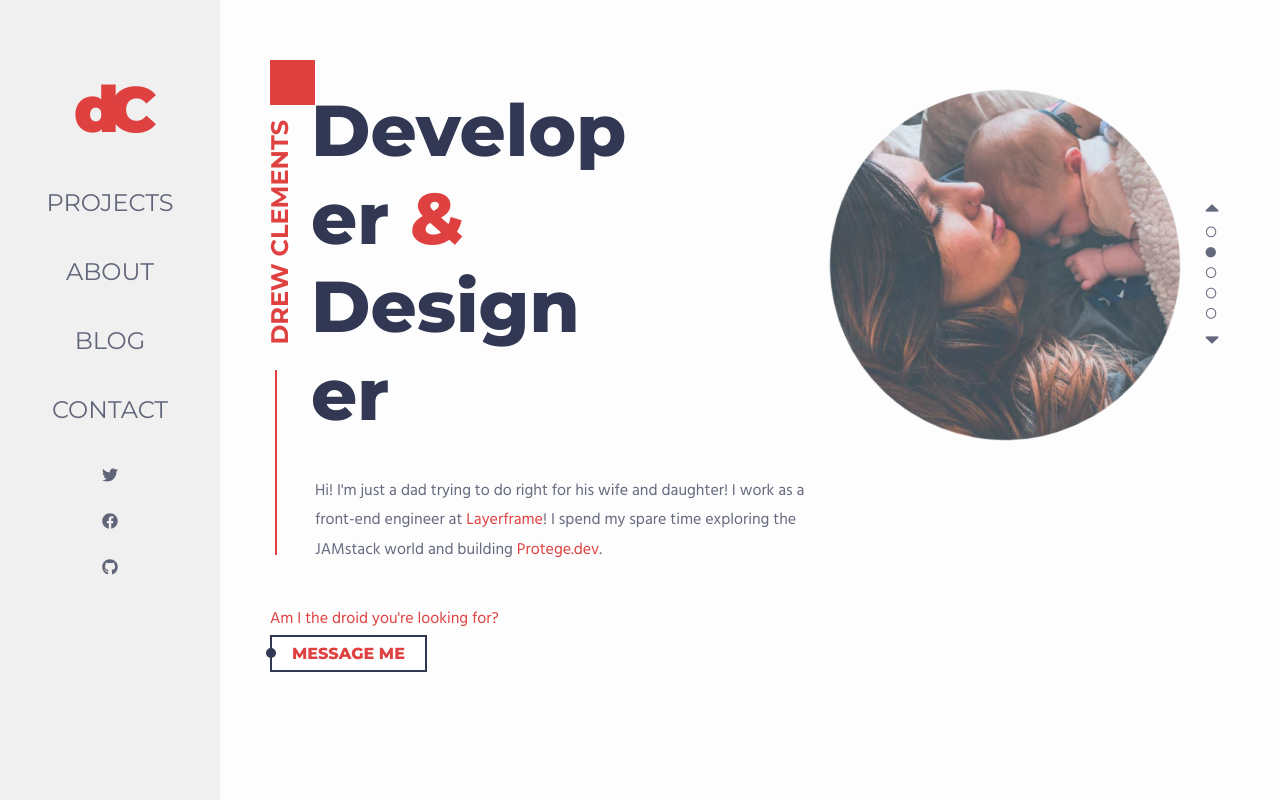
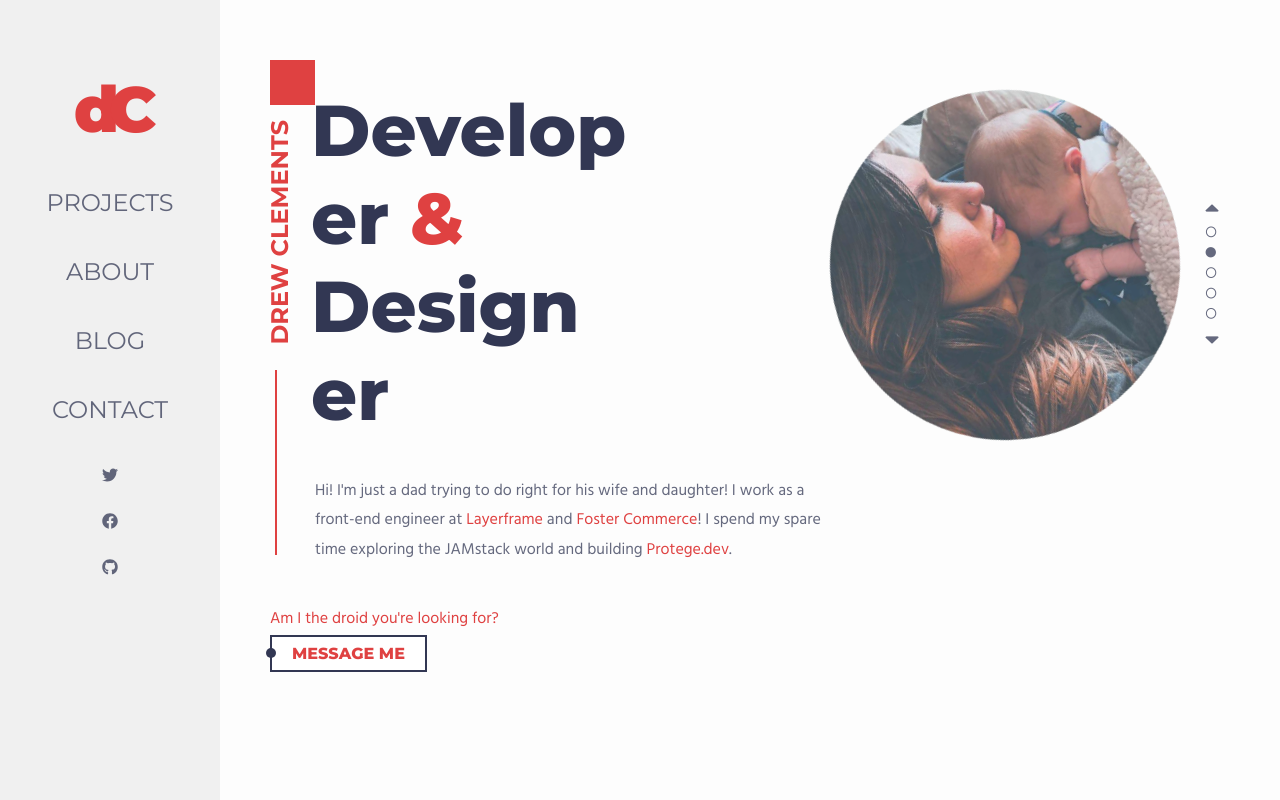
Before and after one commit to drewclem/drewclem.github.io, a Gatsby site: page / in a window 1280 px wide. Built offline with nearby package versions, Linux system fonts and the light colour scheme; Gatsby itself is replaced by a stand-in of ours.

Commit message:
Update index.js

```diff
--- a/src/pages/index.js
+++ b/src/pages/index.js
@@ -14,7 +14,7 @@ const IndexPage = () => (
         <h1>Develop<br />er <span>&amp;</span> Design<br />er</h1>
         <h3>Drew Clements</h3>
         <div className='sidebar'></div>
-        <p>Hi! I'm just a dad trying to do right for his wife and daughter! I work as a front-end engineer at <a href="https://layerframe.co" style={{color: "var(--red)"}} target='_blank' rel='noopener noreferrer'>Layerframe</a>! I spend my spare time exploring the JAMstack world and building <a href='https://protege.dev' style={{color: "var(--red)"}} target='_blank' rel='noopener noreferrer'>Protege.dev</a>.</p>
+        <p>Hi! I'm just a dad trying to do right for his wife and daughter! I work as a front-end engineer at <a href="https://layerframe.co" style={{color: "var(--red)"}} target='_blank' rel='noopener noreferrer'>Layerframe</a> and <a href="https://www.fostercommerce.com/" style={{color: "var(--red)"}} target='_blank' rel='noopener noreferrer'>Foster Commerce</a>! I spend my spare time exploring the JAMstack world and building <a href='https://protege.dev' style={{color: "var(--red)"}} target='_blank' rel='noopener noreferrer'>Protege.dev</a>.</p>
       </div>
 
       <div className='heroCTA'>
```
